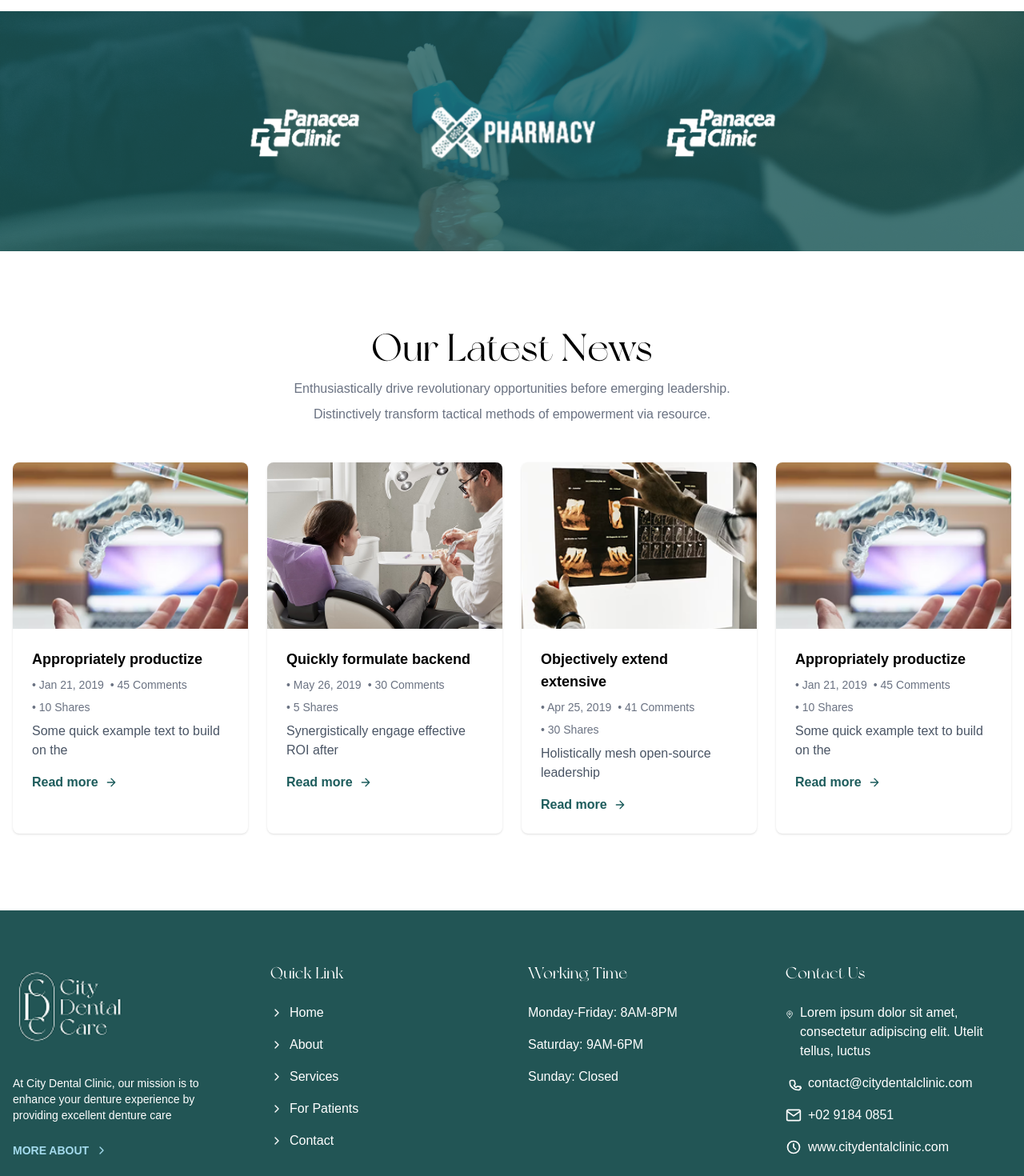
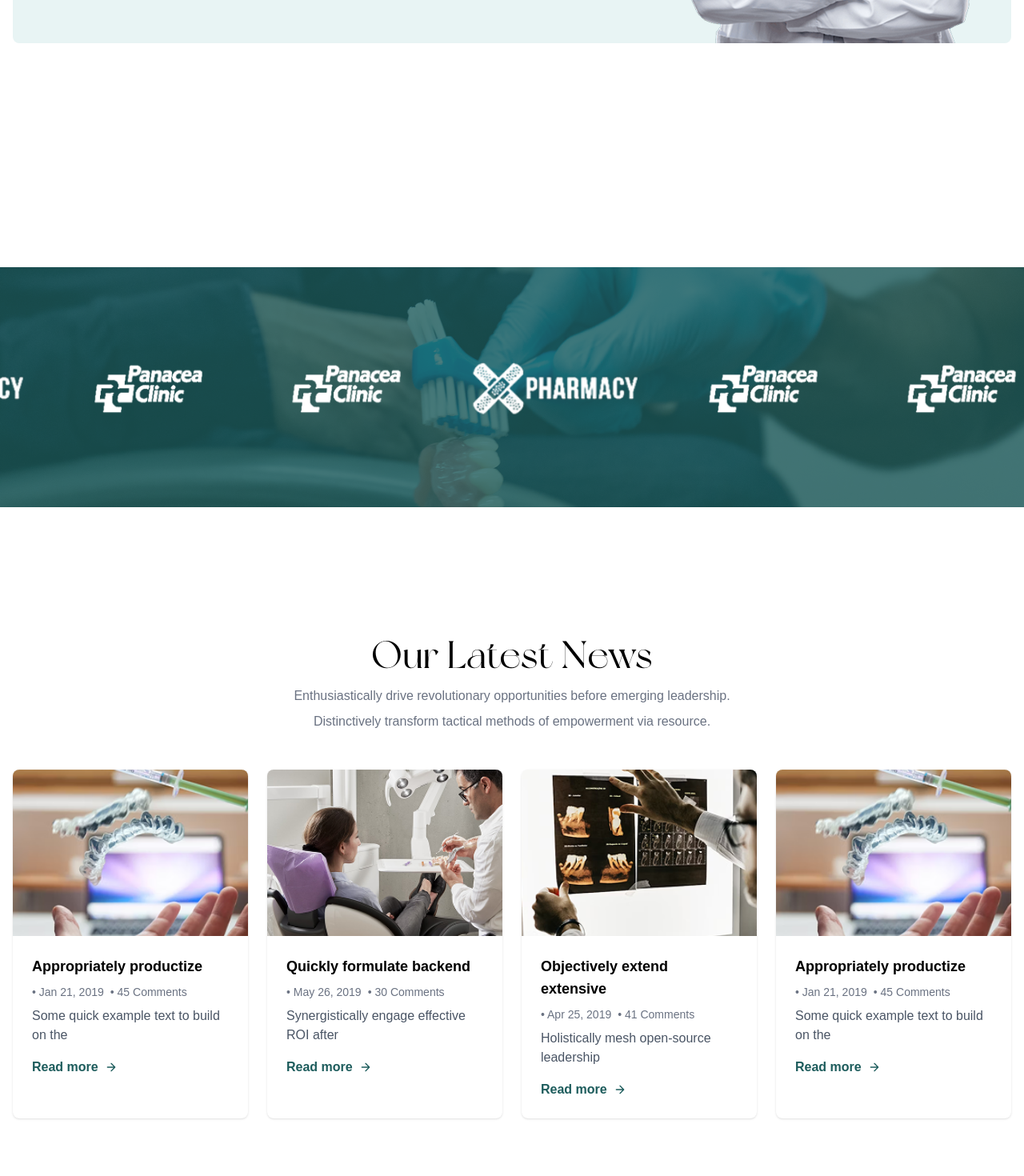
Before and after one commit to raoshahbazcoding/newdoc, a React (Vite) app: page / in a window 1280 px wide. Shown: the part 6960-8430 px from the top of the page at 80% size. Built offline with nearby package versions, Linux system fonts and the light colour scheme; a web font is replaced by a local one.

Commit message:
ALL DONE For NOW

```diff
--- a/src/App.jsx
+++ b/src/App.jsx
@@ -9,7 +9,7 @@ import LatestNews from "./components/LatestNews"
 import AboutUs from "./components/AboutUs"
 import ContactUs from "./components/ContactUs"
 import Footer from "./components/Footer"
-import ServicesSection from "./components/PartnerLogos"
+import Partners from "./components/PartnerLogos"
 // import WhyChooseUs from "./components/WhyChooseUs"
 
 function App() {
@@ -25,7 +25,7 @@ function App() {
       <OurTeam />
       <EmergencyRepairs />
       <ContactUs />
-      <ServicesSection />
+      <Partners />
       <LatestNews />
       <Footer />
     </div>
--- a/src/components/ContactUs.jsx
+++ b/src/components/ContactUs.jsx
@@ -2,7 +2,7 @@ const contact = "/contact.png";
 
 export default function ContactUs() {
   return (
-    <section className="py-8 md:py-30">
+    <section className="py-8 md:py-70">
       <div className="container mx-auto px-4">
         <div className="bg-[#E8F4F4] flex flex-col md:flex-row items-center rounded-lg relative ">
           {/* Left Content */}
--- a/src/components/Footer.jsx
+++ b/src/components/Footer.jsx
@@ -1,4 +1,4 @@
-import {  Twitter, Instagram, ChevronRight } from "lucide-react"
+import {  Twitter, Instagram,Contact ,MapPinCheck ,Globe , Phone ,ChevronRight } from "lucide-react"
 
 
 const logo = "/footer.png";
@@ -66,73 +66,21 @@ export default function Footer() {
             <h3 className="text-xl mb-6">Contact Us</h3>
             <ul className="space-y-4">
               <li className="flex items-start">
-                <svg className="mr-2 h-5 w-5 mt-1" viewBox="0 0 24 24" fill="none" xmlns="http://www.w3.org/2000/svg">
-                  <path
-                    d="M12 13C13.6569 13 15 11.6569 15 10C15 8.34315 13.6569 7 12 7C10.3431 7 9 8.34315 9 10C9 11.6569 10.3431 13 12 13Z"
-                    stroke="currentColor"
-                    strokeWidth="2"
-                    strokeLinecap="round"
-                    strokeLinejoin="round"
-                  />
-                  <path
-                    d="M12 22C16 18 20 14.4183 20 10C20 5.58172 16.4183 2 12 2C7.58172 2 4 5.58172 4 10C4 14.4183 8 18 12 22Z"
-                    stroke="currentColor"
-                    strokeWidth="2"
-                    strokeLinecap="round"
-                    strokeLinejoin="round"
-                  />
-                </svg>
-                <span>Lorem ipsum dolor sit amet, consectetur adipiscing elit. Utelit tellus, luctus</span>
+                <MapPinCheck className="h-10 w-10"/>
+                <span className="ml-2" >Lorem ipsum dolor sit amet, consectetur adipiscing elit. Utelit tellus, luctus</span>
               </li>
               <li className="flex items-center">
-                <svg className="mr-2 h-5 w-5" viewBox="0 0 24 24" fill="none" xmlns="http://www.w3.org/2000/svg">
-                  <path
-                    d="M22 16.92V19.92C22 20.4704 21.7893 20.9978 21.4142 21.3728C21.0391 21.7479 20.5117 21.9586 19.96 21.96C18.4 22.07 16.88 21.94 15.43 21.57C14.0775 21.2218 12.7988 20.6615 11.64 19.91C10.5062 19.1718 9.47187 18.2899 8.56 17.29C7.80855 16.3782 7.24818 15.3995 6.9 14.36C6.53 12.91 6.4 11.39 6.51 9.82C6.51136 9.26827 6.72206 8.74086 7.09709 8.36583C7.47213 7.99079 7.99954 7.7801 8.55 7.78H11.55C12.0267 7.77557 12.4895 7.95023 12.8555 8.27175C13.2215 8.59328 13.4649 9.03799 13.54 9.51C13.66 10.38 13.87 11.23 14.17 12.04C14.3292 12.4461 14.3692 12.8939 14.2847 13.3241C14.2002 13.7542 13.9948 14.1492 13.69 14.46L12.69 15.46C13.5239 16.5478 14.5089 17.5328 15.5967 18.3667L16.5967 17.3667C16.9075 17.0619 17.3025 16.8565 17.7326 16.772C18.1628 16.6875 18.6106 16.7275 19.0167 16.8867C19.8267 17.1867 20.6767 17.3967 21.5467 17.5167C22.0292 17.5912 22.4743 17.8358 22.795 18.2031C23.1157 18.5703 23.2888 19.0342 23.2817 19.5117L22 16.92Z"
-                    stroke="currentColor"
-                    strokeWidth="2"
-                    strokeLinecap="round"
-                    strokeLinejoin="round"
-                  />
-                </svg>
-                <span>contact@citydentalclinic.com</span>
+                <Contact />
+                <span className="ml-2">contact@citydentalclinic.com</span>
               </li>
               <li className="flex items-center">
-                <svg className="mr-2 h-5 w-5" viewBox="0 0 24 24" fill="none" xmlns="http://www.w3.org/2000/svg">
-                  <path
-                    d="M4 4H20C21.1 4 22 4.9 22 6V18C22 19.1 21.1 20 20 20H4C2.9 20 2 19.1 2 18V6C2 4.9 2.9 4 4 4Z"
-                    stroke="currentColor"
-                    strokeWidth="2"
-                    strokeLinecap="round"
-                    strokeLinejoin="round"
-                  />
-                  <path
-                    d="M22 6L12 13L2 6"
-                    stroke="currentColor"
-                    strokeWidth="2"
-                    strokeLinecap="round"
-                    strokeLinejoin="round"
-                  />
-                </svg>
-                <span>+02 9184 0851</span>
+               <Phone />
+                <span className="ml-2">+02 9184 0851</span>
               </li>
               <li className="flex items-center">
-                <svg className="mr-2 h-5 w-5" viewBox="0 0 24 24" fill="none" xmlns="http://www.w3.org/2000/svg">
-                  <path
-                    d="M12 21C16.9706 21 21 16.9706 21 12C21 7.02944 16.9706 3 12 3C7.02944 3 3 7.02944 3 12C3 16.9706 7.02944 21 12 21Z"
-                    stroke="currentColor"
-                    strokeWidth="2"
-                    strokeLinecap="round"
-                    strokeLinejoin="round"
-                  />
-                  <path
-                    d="M12 7V12L15 15"
-                    stroke="currentColor"
-                    strokeWidth="2"
-                    strokeLinecap="round"
-                    strokeLinejoin="round"
-                  />
-                </svg>
-                <span>www.citydentalclinic.com</span>
+
+                 <Globe />
+                <span className="ml-2">www.citydentalclinic.com</span>
               </li>
             </ul>
 
--- a/src/components/LatestNews.jsx
+++ b/src/components/LatestNews.jsx
@@ -9,7 +9,7 @@ export default function LatestNews() {
       title: "Appropriately productize",
       date: "Jan 21, 2019",
       comments: "45 Comments",
-      shares: "10 Shares",
+
       excerpt: "Some quick example text to build on the",
     },
     {
@@ -17,7 +17,6 @@ export default function LatestNews() {
       title: "Quickly formulate backend",
       date: "May 26, 2019",
       comments: "30 Comments",
-      shares: "5 Shares",
       excerpt: "Synergistically engage effective ROI after",
     },
     {
@@ -25,7 +24,7 @@ export default function LatestNews() {
       title: "Objectively extend extensive",
       date: "Apr 25, 2019",
       comments: "41 Comments",
-      shares: "30 Shares",
+
       excerpt: "Holistically mesh open-source leadership",
     },
     {
@@ -33,13 +32,13 @@ export default function LatestNews() {
       title: "Appropriately productize",
       date: "Jan 21, 2019",
       comments: "45 Comments",
-      shares: "10 Shares",
+
       excerpt: "Some quick example text to build on the",
     },
   ];
 
   return (
-    <section className="py-16 md:py-24 bg-white">
+    <section className="py-16 md:py-40 bg-white">
       <div className="container mx-auto px-4">
         {/* Heading Section */}
         <h2 className="text-3xl md:text-4xl lg:text-5xl font-semibold text-center mb-4">
@@ -65,7 +64,6 @@ export default function LatestNews() {
                 <div className="text-sm text-gray-500 mb-2 flex flex-wrap gap-2">
                   <span>• {item.date}</span>
                   <span>• {item.comments}</span>
-                  <span>• {item.shares}</span>
                 </div>
                 <p className="text-gray-600 mb-4">{item.excerpt}</p>
 
--- a/src/components/PartnerLogos.jsx
+++ b/src/components/PartnerLogos.jsx
@@ -1,18 +1,49 @@
-const logo1 = "/plogo-1.png"
-const logo2 = "/p-logo3.png"
-const logo3 = "/plogo-1.png"
-const bg = "/bg.png"
+import { useEffect, useRef, useState } from "react";
 
-// logos For Mobile
-import logom1 from '../assets/logo-m.png'
-import logom2 from '../assets/logo-m2.png'
+const logo1 = "/plogo-1.png";
+const logo2 = "/p-logo3.png";
+const logo3 = "/plogo-1.png";
+const bg = "/bg.png";
 
-export default function ServicesSection() {
+// Logos for Mobile
+import logom1 from "../assets/logo-m.png";
+import logom2 from "../assets/logo-m2.png";
+
+export default function Partners() {
+  const logos = [logo1, logo2, logo3, logo1, logo2, logo3]; // Duplicated for seamless loop
+  const scrollRef = useRef(null);
+  const [isHovered, setIsHovered] = useState(false);
+
+  useEffect(() => {
+    if (!scrollRef.current) return;
+
+    let scrollAmount = 0;
+    const scrollSpeed = 1; // Adjust speed if needed
+    const maxScroll = scrollRef.current.scrollWidth / 2; // Halfway point to reset
+
+    const scroll = () => {
+      if (!isHovered) {
+        scrollAmount += scrollSpeed;
+        if (scrollAmount >= maxScroll) {
+          scrollRef.current.scrollLeft = 0;
+          scrollAmount = 0;
+        } else {
+          scrollRef.current.scrollLeft = scrollAmount;
+        }
+      }
+      requestAnimationFrame(scroll);
+    };
+
+    const animation = requestAnimationFrame(scroll);
+    return () => cancelAnimationFrame(animation);
+  }, [isHovered]);
+
   return (
     <div>
+      {/* Desktop Carousel */}
       <div className="hidden md:block">
         <section
-      className="  relative w-full flex items-center h-[300px] justify-center  py-50 md:py-16"
+          className="relative w-full flex items-center h-[300px] justify-center py-16 overflow-hidden"
           style={{
             backgroundImage: `url(${bg})`,
             backgroundSize: "cover",
@@ -22,34 +53,25 @@ export default function ServicesSection() {
           {/* Dark Overlay */}
           <div className="absolute inset-0 bg-[#1D5C5C] opacity-80"></div>
 
-      {/* Content */}
-     <div className="hidden md:block">
-     <div className="  relative z-10 container mx-auto px-4 flex flex-col md:flex-row justify-center items-center gap-10 md:gap-16">
-        <div className="flex items-center gap-3">
-          <img src={logo1} alt="Pharmacy" className="h-10 md:h-18" />
-
+          {/* Scrolling Logos */}
+          <div
+            ref={scrollRef}
+            className="relative z-10 flex items-center gap-16 whitespace-nowrap overflow-hidden w-full"
+            onMouseEnter={() => setIsHovered(true)}
+            onMouseLeave={() => setIsHovered(false)}
+          >
+            {/* Duplicate logos for seamless looping */}
+            {logos.concat(logos).map((logo, index) => (
+              <img key={index} src={logo} alt={`Partner ${index}`} className="h-10 md:h-18" />
+            ))}
           </div>
-
-        <div className="flex items-center gap-3">
-          <img src={logo2} alt="Healthcare" className="h-10 md:h-18" />
-
-        </div>
-
-        <div className="flex items-center gap-3">
-          <img src={logo3} alt="Clinic" className="h-10 md:h-18" />
-
-        </div>
-      </div>
-     </div>
-
         </section>
       </div>
 
-
-      {/* For Mobile */}
+      {/* Mobile Version */}
       <div className="md:hidden">
         <section
-      className="relative w-full flex  h-[200px]  items-center justify-center"
+          className="relative w-full flex h-[200px] items-center justify-center"
           style={{
             backgroundImage: `url(${bg})`,
             backgroundSize: "cover",
@@ -59,21 +81,11 @@ export default function ServicesSection() {
           {/* Dark Overlay */}
           <div className="absolute inset-0 bg-[#1D5C5C] opacity-95"></div>
 
-      {/* Content */}
-     <div className="md:hidden">
-     <div className="  relative z-10  mx-auto  flex  justify-center  gap-5 ">
-        <div className="flex">
+          {/* Mobile Logos */}
+          <div className="relative z-10 flex justify-center gap-5">
             <img src={logom1} alt="Pharmacy" className="h-15" />
-
+            <img src={logom2} alt="Healthcare" className="h-15" />
           </div>
-
-        <div className="flex">
-          <img src={logom2} alt="Healthcare" className="h-15 " />
-
-        </div>
-      </div>
-     </div>
-
         </section>
       </div>
     </div>
```
Lines whose indentation alone changed are shown as unchanged.
